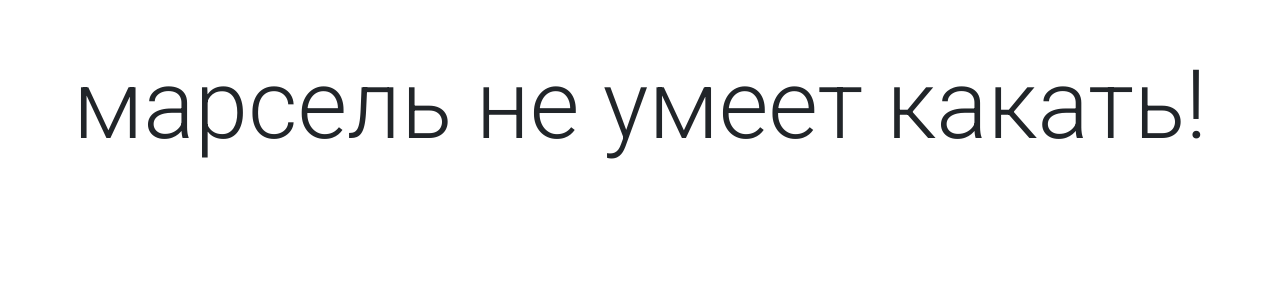
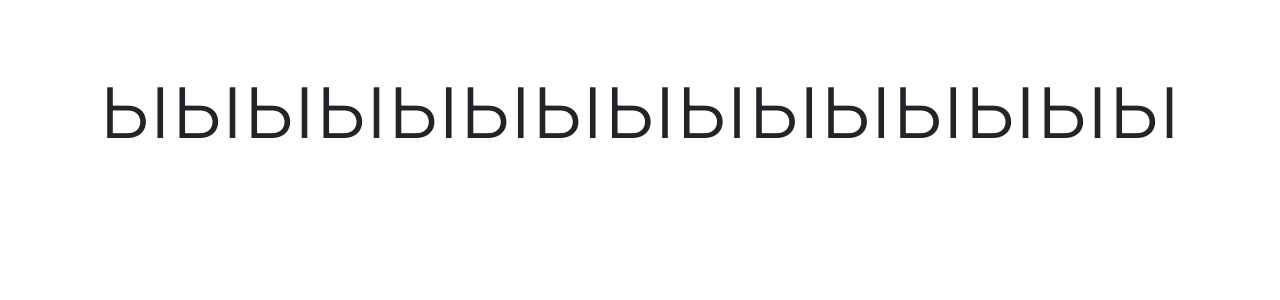
Before and after one commit to enslerman/honor-webapp, an Angular app: page / in a window 1280 px wide. Shown: the top 300 px of the page. Built offline with nearby package versions, Linux system fonts and the light colour scheme.

Commit message:
Update app.component.html

```diff
--- a/src/app/app.component.html
+++ b/src/app/app.component.html
@@ -1,2 +1,2 @@
-<h1 class="text-center m-5 display-1">марсель не умеет какать!</h1>
+<h1 class="text-center m-5 display-1">ыыыыыыыыыыыыыыы</h1>
 <router-outlet></router-outlet>
```
